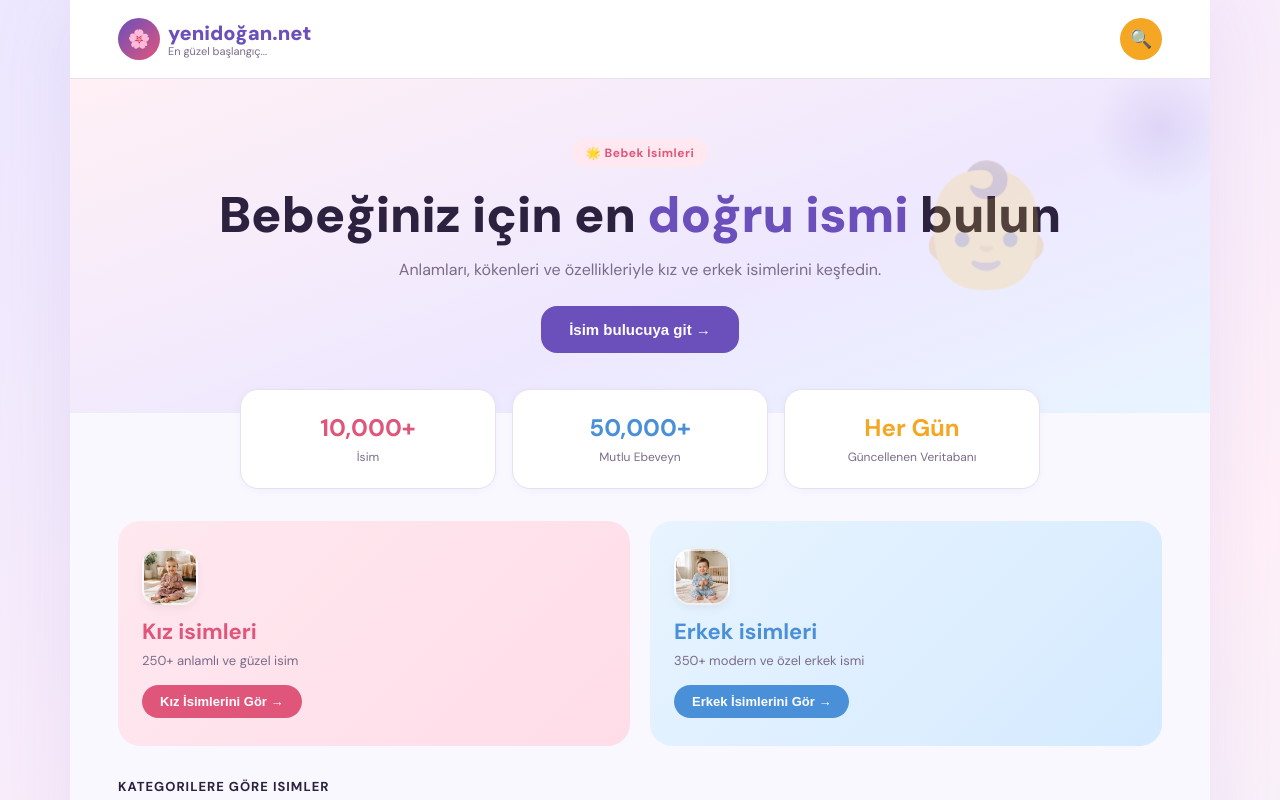
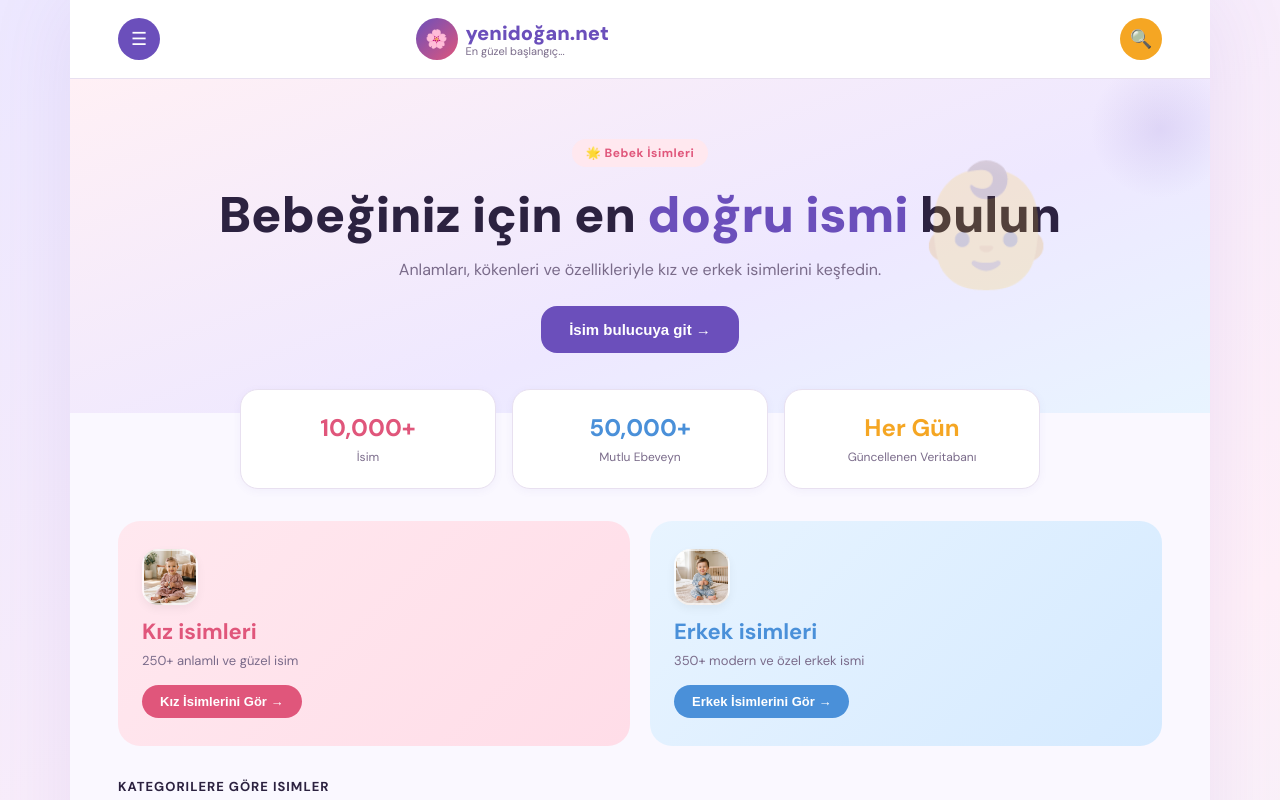
Before and after one commit to afeyza/yenidogan-app, a React (Vite) app: page / in a window 1280 px wide. Shown: the top 800 px of the page. Built offline with nearby package versions, Linux system fonts and the light colour scheme.

Commit message:
Fix: Header butonlari masaustunde (PC) gorunur hale getirildi

```diff
--- a/src/index.css
+++ b/src/index.css
@@ -320,10 +320,9 @@ body{font-family:'DM Sans',sans-serif;background:#FAF8FF;color:var(--text);max-w
   .pop-card-body { padding: 14px; }
   .pop-name { font-size: 18px; margin-bottom: 4px; }
   .pop-desc { font-size: 11px; }
-  /* --- Hide mobile bottom nav --- */
-  .bottom-nav { display: none; }
-  /* --- Hide hamburger --- */
-  .menu-btn { display: none; }
+  /* --- Butonları masaüstünde de gösterelim (User talebi) --- */
+  .header-btn { display: flex !important; }
+  .menu-btn, .back-btn { display: flex !important; }
 
   /* --- Hero ortalama --- */
   .hero { text-align: center; padding: 60px 40px; }
```
